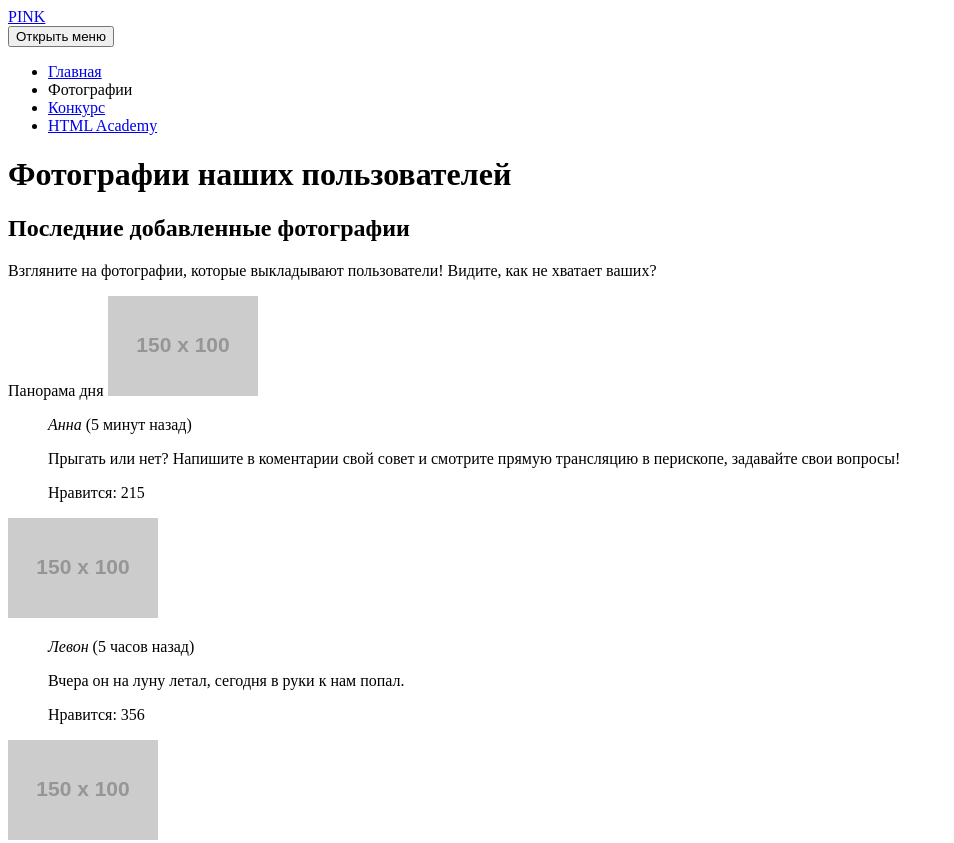
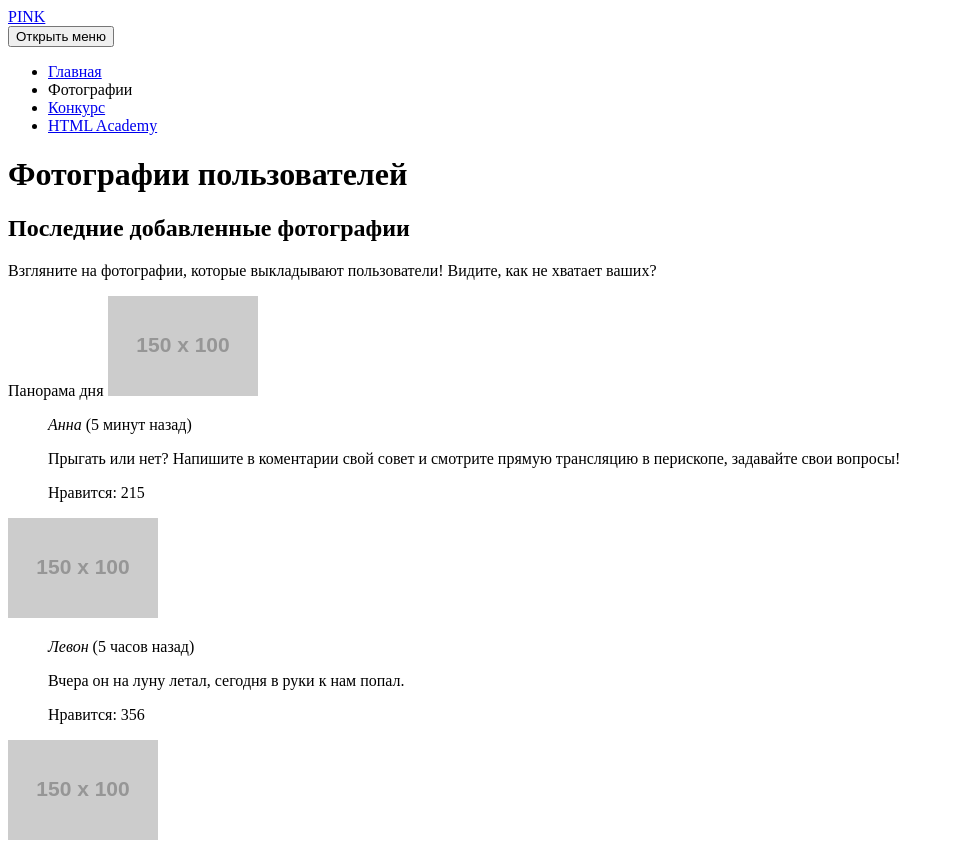
Before and after one commit to mickbetch/533179-pink, a website: page source/photo.html in a window 1280 px wide. Shown: the top 843 px of the page, without its empty margins (0-954 px from the left). Drawn offline with Linux system fonts and the light colour scheme; placeholder pictures from the web are drawn by us.

Commit message:
добавил заголовок 1-го уровня к старнице с фотографиями

```diff
--- a/source/photo.html
+++ b/source/photo.html
@@ -34,7 +34,7 @@
 
 		<main class="page-main">
 
-			<h1 class="visually-hidden">Фотографии наших пользователей</h1>
+			<h1 class="page-main__title">Фотографии пользователей</h1>
 
 			<section class="page-main__photos photos">
 
```
